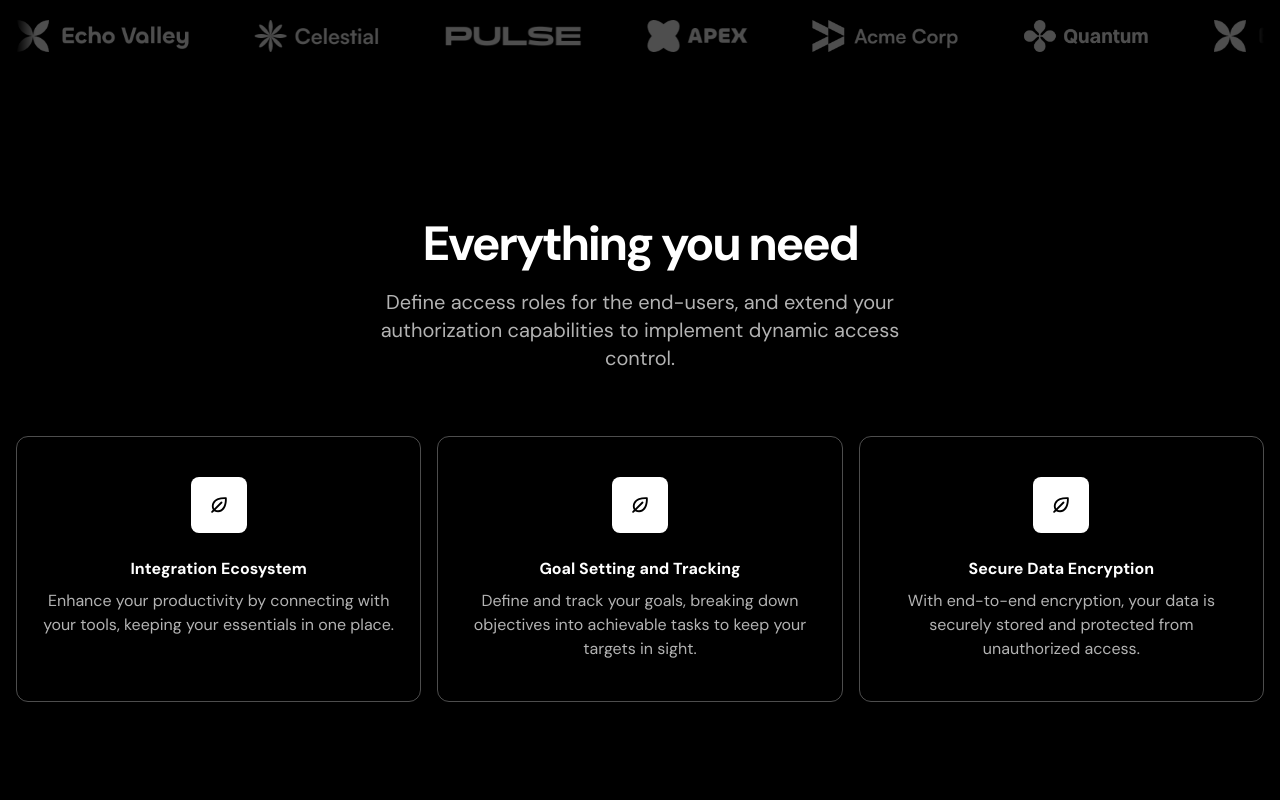
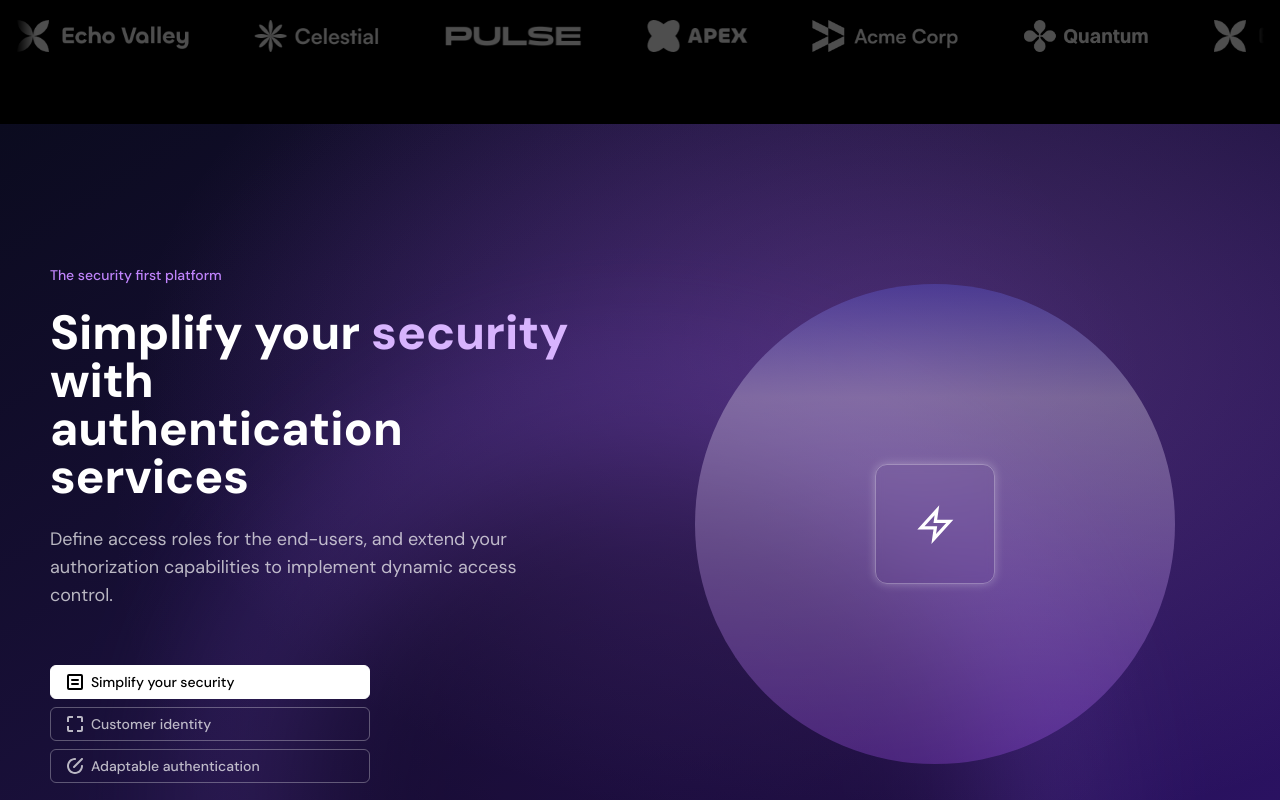
Before and after one commit to Grdgyyr/equentium-website, a Next.js app: page / in a window 1280 px wide. Shown: the part 900-1700 px from the top of the page. Built offline with nearby package versions, Linux system fonts and the light colour scheme.

Commit message:
Refactor Features component to enhance layout and add tab functionality

```diff
--- a/src/components/Features.tsx
+++ b/src/components/Features.tsx
@@ -1,43 +1,164 @@
-import EcosystemIcon from "../assets/icons/ecosystem.svg";
+"use client";
 
-const features = [
+import { useState } from "react";
+
+export const Features = () => {
+  const [tab, setTab] = useState("1");
+
+  return (
+    <section
+      className="relative text-white min-h-screen overflow-hidden flex items-center px-6"
+      style={{
+        backgroundImage: `
+          radial-gradient(ellipse at 70% 30%, rgba(173, 110, 219, 0.3) 0%, transparent 60%),
+          radial-gradient(circle at center, rgba(124, 58, 237, 0.2), transparent 70%),
+          linear-gradient(to bottom right, #0B0B1F, #1B103D, #2D1268)
+        `,
+        backgroundRepeat: "no-repeat",
+        backgroundSize: "cover",
+      }}
+    >
+      {/* Glow circle */}
+      <div className="absolute w-[900px] h-[900px] bg-[radial-gradient(closest-side,#000_70%,#9560EB)] opacity-30 blur-3xl rounded-full top-[30%] left-1/2 -translate-x-1/2 z-0 border border-purple-600/30"></div>
+
+      <div className="max-w-7xl mx-auto relative z-10 flex flex-col-reverse lg:flex-row gap-16 items-center justify-between">
+        {/* Text Content */}
+        <div className="flex-1 flex flex-col gap-6">
+          <div className="text-sm text-purple-400 font-medium">
+            The security first platform
+          </div>
+          <h3 className="text-4xl sm:text-5xl font-extrabold text-white leading-tight">
+            Simplify your <span className="text-purple-300">security</span> with
+            <br /> authentication services
+          </h3>
+          <p className="text-white/70 text-lg">
+            Define access roles for the end-users, and extend your authorization
+            capabilities to implement dynamic access control.
+          </p>
+
+          {/* Tab Buttons */}
+          <div className="flex flex-col gap-2 mt-8 max-w-xs w-full">
+            {[
               {
-    title: "Integration Ecosystem",
-    description:
-      "Enhance your productivity by connecting with your tools, keeping your essentials in one place.",
+                id: "1",
+                label: "Simplify your security",
+                icon: (
+                  <svg
+                    xmlns="http://www.w3.org/2000/svg"
+                    className="w-4 h-4"
+                    fill="currentColor"
+                    viewBox="0 0 16 16"
+                  >
+                    <path d="M14 0a2 2 0 0 1 2 2v12a2 2 0 0 1-2 2H2a2 2 0 0 1-2-2V2a2 2 0 0 1 2-2h12Zm0 14V2H2v12h12Zm-3-7H5a1 1 0 1 1 0-2h6a1 1 0 0 1 0 2Zm0 4H5a1 1 0 0 1 0-2h6a1 1 0 0 1 0 2Z" />
+                  </svg>
+                ),
               },
               {
-    title: "Goal Setting and Tracking",
-    description:
-      "Define and track your goals, breaking down objectives into achievable tasks to keep your targets in sight.",
+                id: "2",
+                label: "Customer identity",
+                icon: (
+                  <svg
+                    xmlns="http://www.w3.org/2000/svg"
+                    className="w-4 h-4"
+                    fill="currentColor"
+                    viewBox="0 0 16 16"
+                  >
+                    <path d="M2 6H0V2a2 2 0 0 1 2-2h4v2H2v4ZM16 6h-2V2h-4V0h4a2 2 0 0 1 2 2v4ZM14 16h-4v-2h4v-4h2v4a2 2 0 0 1-2 2ZM6 16H2a2 2 0 0 1-2-2v-4h2v4h4v2Z" />
+                  </svg>
+                ),
               },
               {
-    title: "Secure Data Encryption",
-    description:
-      "With end-to-end encryption, your data is securely stored and protected from unauthorized access.",
+                id: "3",
+                label: "Adaptable authentication",
+                icon: (
+                  <svg
+                    xmlns="http://www.w3.org/2000/svg"
+                    className="w-4 h-4"
+                    fill="currentColor"
+                    viewBox="0 0 16 16"
+                  >
+                    <path d="M14.3.3c.4-.4 1-.4 1.4 0 .4.4.4 1 0 1.4l-8 8c-.2.2-.4.3-.7.3-.3 0-.5-.1-.7-.3-.4-.4-.4-1 0-1.4l8-8ZM15 7c.6 0 1 .4 1 1 0 4.4-3.6 8-8 8s-8-3.6-8-8 3.6-8 8-8c.6 0 1 .4 1 1s-.4 1-1 1C4.7 2 2 4.7 2 8s2.7 6 6 6 6-2.7 6-6c0-.6.4-1 1-1Z" />
+                  </svg>
+                ),
               },
-];
-
-export const Features = () => {
-  return(
-    <div className="bg-black text-white py-[72px] sm:py-24">
-      <div className="container">
-        <h2 className="text-center font-bold text-5xl tracking-tighter">Everything you need</h2>
-        <div className="max-w-xl mx-auto">
-        <p className="text-center mt-5 text-xl text-white/70">Define access roles for the end-users, and extend your authorization capabilities to implement dynamic access control.
-        </p></div>
-        <div className="mt-16 flex flex-col sm:flex-row gap-4">
-          {features.map(({ title, description }) => (
-            <div key={title} className="border border-white/30 px-5 py-10 text-center rounded-xl sm:flex-1">
-              <div className="inline-flex h-14 w-14 bg-white text-black justify-center items-center rounded-lg">
-                <EcosystemIcon />
-              </div>
-              <h3 className="mt-6 font-bold ">{title}</h3>
-              <p className="mt-2 text-white/70">{description}</p>
-            </div>
+            ].map(({ id, label, icon }) => (
+              <button
+                key={id}
+                onClick={() => setTab(id)}
+                className={`flex items-center gap-2 px-4 py-1.5 rounded-md text-sm font-medium transition border ${
+                  tab === id
+                    ? "bg-white text-black border-white"
+                    : "bg-transparent text-white/70 border-white/30 hover:text-white hover:border-white"
+                }`}
+              >
+                {icon}
+                <span>{label}</span>
+              </button>
             ))}
           </div>
         </div>
+
+        {/* Right Visual Side */}
+        <div className="w-full lg:w-1/2 relative flex justify-center items-center">
+          {/* Halo SVG effect */}
+          <svg
+            className="absolute w-[480px] h-[480px] pointer-events-none z-0 top-1/2 left-1/2 -translate-x-1/2 -translate-y-1/2 opacity-30"
+            viewBox="0 0 480 480"
+            xmlns="http://www.w3.org/2000/svg"
+          >
+            <defs>
+              <linearGradient id="pulse-a" x1="50%" x2="50%" y1="100%" y2="0%">
+                <stop offset="0%" stopColor="#A855F7"></stop>
+                <stop offset="76.382%" stopColor="#FAF5FF"></stop>
+                <stop offset="100%" stopColor="#6366F1"></stop>
+              </linearGradient>
+            </defs>
+            <circle cx="240" cy="240" r="240" fill="url(#pulse-a)" />
+          </svg>
+
+          {/* Icon Container with glowy border */}
+          <div className="relative z-10 w-[120px] h-[120px] flex items-center justify-center rounded-xl border border-white/30 backdrop-blur-sm shadow-[0_0_10px_rgba(255,255,255,0.3)] hover:shadow-[0_0_15px_rgba(255,255,255,0.5)] transition">
+            {tab === "1" && (
+              <svg
+                className="w-10 h-10 text-white"
+                xmlns="http://www.w3.org/2000/svg"
+                viewBox="0 0 23 25"
+              >
+                <path
+                  fill="currentColor"
+                  fillRule="nonzero"
+                  d="M10.55 15.91H.442L14.153.826 12.856 9.91h10.107L9.253 24.991l1.297-9.082Zm.702-8.919L4.963 13.91h7.893l-.703 4.918 6.289-6.918H10.55l.702-4.918Z"
+                />
+              </svg>
+            )}
+            {tab === "2" && (
+              <svg
+                className="w-10 h-10 text-white"
+                xmlns="http://www.w3.org/2000/svg"
+                viewBox="0 0 22 22"
+              >
+                <path
+                  fill="currentColor"
+                  d="M18 14h-2V8h2c2.2 0 4-1.8 4-4s-1.8-4-4-4-4 1.8-4 4v2H8V4c0-2.2-1.8-4-4-4S0 1.8 0 4s1.8 4 4 4h2v6H4c-2.2 0-4 1.8-4 4s1.8 4 4 4 4-1.8 4-4v-2h6v2c0 2.2 1.8 4 4 4s4-1.8 4-4-1.8-4-4-4ZM16 4c0-1.1.9-2 2-2s2 .9 2 2-.9 2-2 2h-2V4ZM2 4c0-1.1.9-2 2-2s2 .9 2 2v2H4c-1.1 0-2-.9-2-2Zm4 14c0 1.1-.9 2-2 2s-2-.9-2-2 .9-2 2-2h2v2ZM8 8h6v6H8V8Zm10 12c-1.1 0-2-.9-2-2v-2h2c1.1 0 2 .9 2 2s-.9 2-2 2Z"
+                />
+              </svg>
+            )}
+            {tab === "3" && (
+              <svg
+                className="w-10 h-10 text-white"
+                xmlns="http://www.w3.org/2000/svg"
+                viewBox="0 0 26 14"
+              >
+                <path
+                  fill="currentColor"
+                  fillRule="nonzero"
+                  d="m10 5.414-8 8L.586 12 10 2.586l6 6 8-8L25.414 2 16 11.414z"
+                />
+              </svg>
+            )}
           </div>
-  )
+        </div>
+      </div>
+    </section>
+  );
 };
```
Lines whose indentation alone changed are shown as unchanged.
